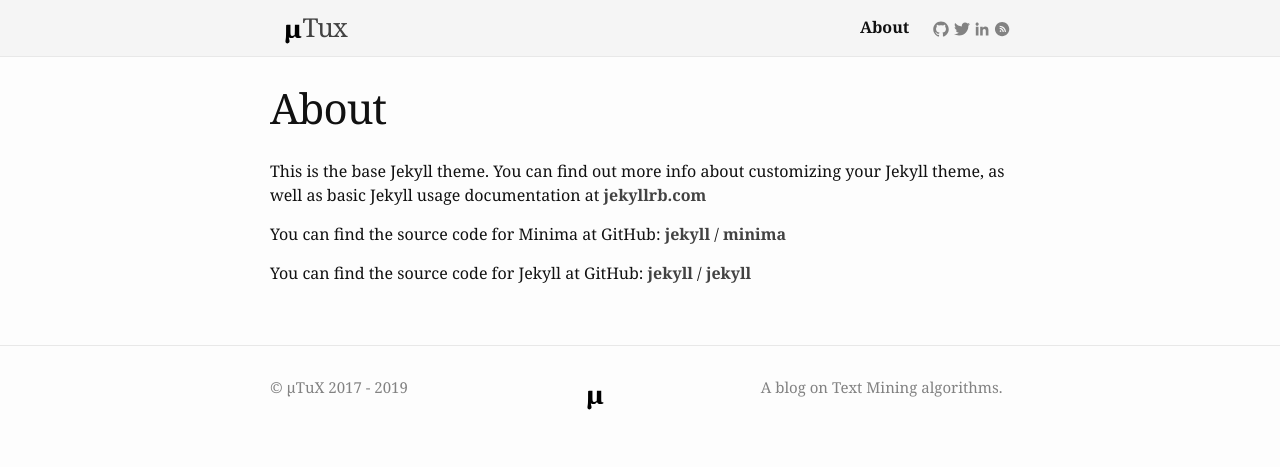
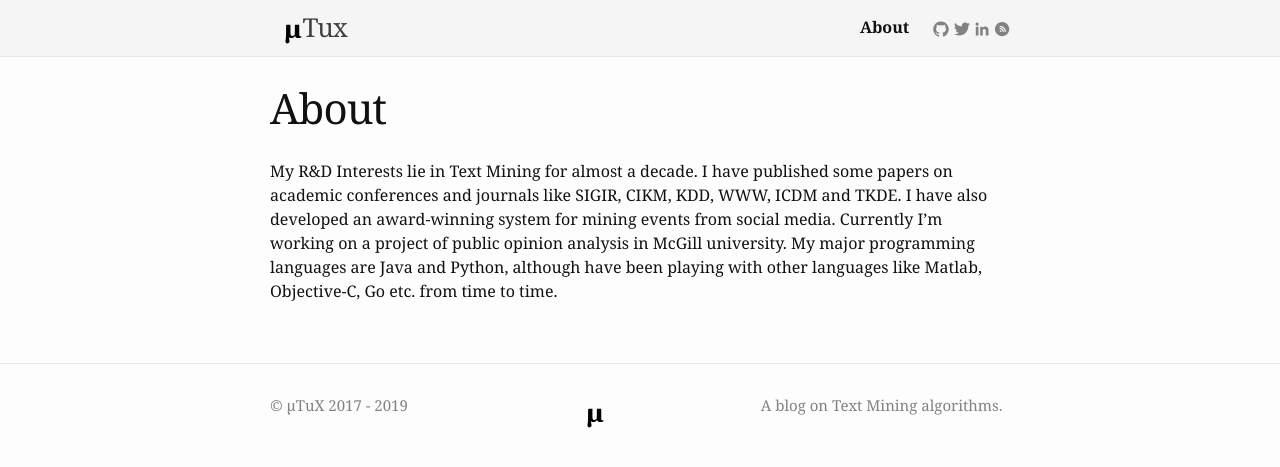
Before and after one commit to mutux/mutux.github.io, a Jekyll site: the page built from about.md, in a window 1280 px wide. Shown: the top 467 px of the page. Built offline with Jekyll 4.4.1, drawn with Linux system fonts in a browser that asks for light colours.

Commit message:
Update about.md

```diff
--- a/about.md
+++ b/about.md
@@ -4,15 +4,4 @@ title: About
 permalink: /about/
 ---
 
-This is the base Jekyll theme. You can find out more info about customizing your Jekyll theme, as well as basic Jekyll usage documentation at [jekyllrb.com](https://jekyllrb.com/)
-
-You can find the source code for Minima at GitHub:
-[jekyll][jekyll-organization] /
-[minima](https://github.com/jekyll/minima)
-
-You can find the source code for Jekyll at GitHub:
-[jekyll][jekyll-organization] /
-[jekyll](https://github.com/jekyll/jekyll)
-
-
-[jekyll-organization]: https://github.com/jekyll
+My R&D Interests lie in Text Mining for almost a decade. I have published some papers on academic conferences and journals like SIGIR, CIKM, KDD, WWW, ICDM and TKDE. I have also developed an award-winning system for mining events from social media. Currently I'm working on a project of public opinion analysis in McGill university. My major programming languages are Java and Python, although have been playing with other languages like Matlab, Objective-C, Go etc. from time to time.
```
